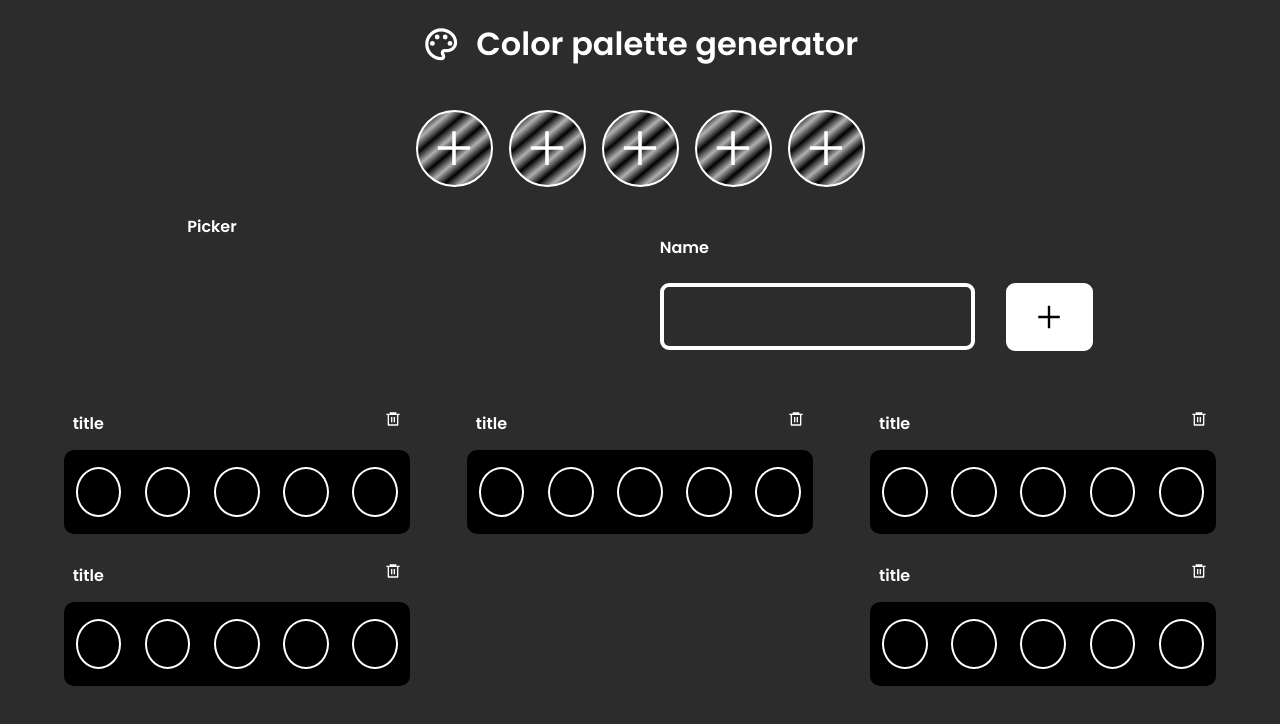
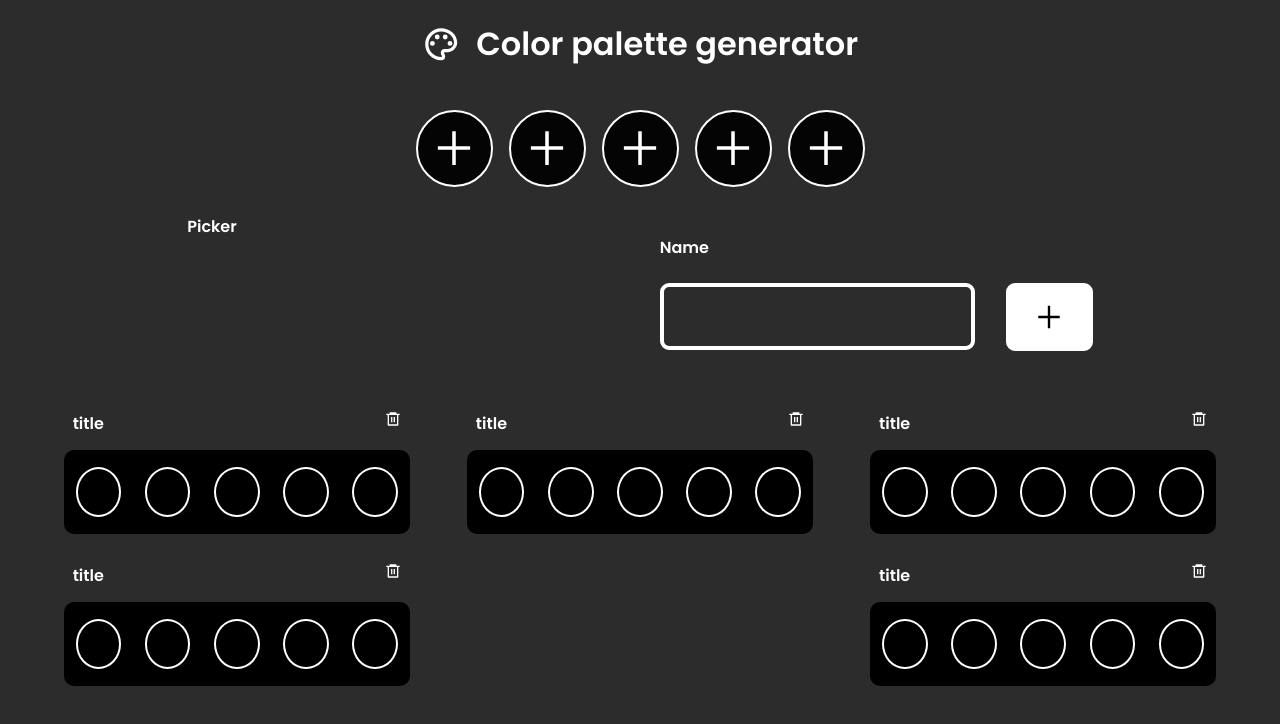
Before and after one commit to Alvarodevs/oxygen_test, a React (Vite) app: page /color_picker in a window 1280 px wide. Shown: the top 724 px of the page. Built offline with nearby package versions, Linux system fonts and the light colour scheme.

Commit message:
feat: active state in circles, change background color w. props

```diff
--- a/src/components/ColorPicker/CircleColors/CircleColors.jsx
+++ b/src/components/ColorPicker/CircleColors/CircleColors.jsx
@@ -1,15 +1,65 @@
-import React from "react";
+import React, { useState } from "react";
 import { CirclesContainer, Circle } from "./StyledCircleColors";
-import { AiOutlinePlus } from 'react-icons/ai'
+import { AiOutlinePlus } from "react-icons/ai";
 
 const CircleColors = () => {
+    const initialActiveState = {
+        1: false,
+        2: false,
+        3: false,
+        4: false,
+        5: false,
+    };
+
+    const [isActive, setIsActive] = useState(initialActiveState);
+    console.log(isActive);
+
+    const handleIsActive = (number) => {
+        if (number === 1) {
+            setIsActive(() => ({
+                ...initialActiveState,
+                1: true,
+            }));
+        } else if (number === 2) {
+            setIsActive(() => ({
+                ...initialActiveState,
+                2: true,
+            }));
+        } else if (number === 3) {
+            setIsActive(() => ({
+                ...initialActiveState,
+                3: true,
+            }));
+        } else if (number === 4) {
+            setIsActive(() => ({
+                ...initialActiveState,
+                4: true,
+            }));
+        } else if (number === 5) {
+            setIsActive(() => ({
+                ...initialActiveState,
+                5: true,
+            }));
+        }
+    };
+
     return (
         <CirclesContainer>
-            <Circle><AiOutlinePlus/></Circle>
-            <Circle><AiOutlinePlus/></Circle>
-            <Circle><AiOutlinePlus/></Circle>
-            <Circle><AiOutlinePlus/></Circle>
-            <Circle><AiOutlinePlus/></Circle>
+            <Circle active={isActive[1]} onClick={() => handleIsActive(1)}>
+                <AiOutlinePlus />
+            </Circle>
+            <Circle active={isActive[2]} onClick={() => handleIsActive(2)}>
+                <AiOutlinePlus />
+            </Circle>
+            <Circle active={isActive[3]} onClick={() => handleIsActive(3)}>
+                <AiOutlinePlus />
+            </Circle>
+            <Circle active={isActive[4]} onClick={() => handleIsActive(4)}>
+                <AiOutlinePlus />
+            </Circle>
+            <Circle active={isActive[5]} onClick={() => handleIsActive(5)}>
+                <AiOutlinePlus />
+            </Circle>
         </CirclesContainer>
     );
 };
--- a/src/components/ColorPicker/CircleColors/StyledCircleColors.jsx
+++ b/src/components/ColorPicker/CircleColors/StyledCircleColors.jsx
@@ -17,16 +17,18 @@ export const CirclesContainer = styled.div`
 `;
 
 export const Circle = styled.div`
-    width: 73px;
-    height: 73px;
+    width: ${(props) => (props.active ? "85px" : "73px")};
+    height: ${(props) => (props.active ? "85px" : "73px")};
+    transition: 0.2s ease-in-out;
     border-radius: 50%;
     border: 2px solid #fff;
     margin: 0 0.5rem;
     display: flex;
     justify-content: center;
     align-items: center;
-    background: rgb(4, 4, 4);
-    background: linear-gradient(
+    //background-color: ${(props) => (props.active ? "green" : null)};
+    background-color: ${(props) => (props.active ? "wheat" : "rgb(4, 4, 4)")};
+    /* background: linear-gradient(
         140deg,
         rgba(4, 4, 4, 0.8631827731092436) 10%,
         rgba(176, 176, 176, 1) 20%,
@@ -37,14 +39,14 @@ export const Circle = styled.div`
         rgba(0, 0, 0, 1) 70%,
         rgba(176, 176, 176, 1) 80%,
         rgba(4, 4, 4, 1) 90%
-    );
+    ); */
 
     @media (max-width: 740px) {
         width: 50px;
         height: 50px;
     }
 
-    :hover {
+    /* :hover {
         width: 80px;
         height: 80px;
         transition: 0.2s ease-in-out;
@@ -57,11 +59,10 @@ export const Circle = styled.div`
                 height: 60px;
             }
         }
-    }
+    } */
 
-    svg{
+    svg {
         font-size: 3rem;
         color: #fff;
-
     }
 `;
```
